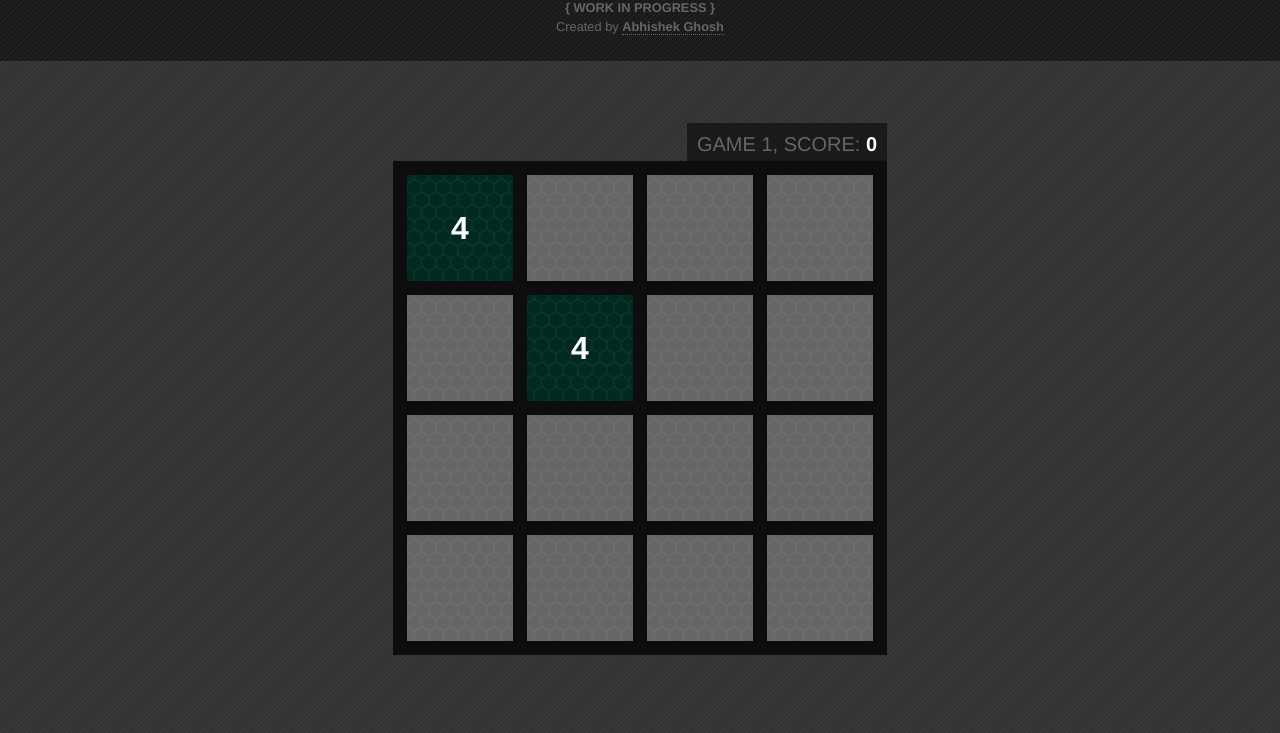
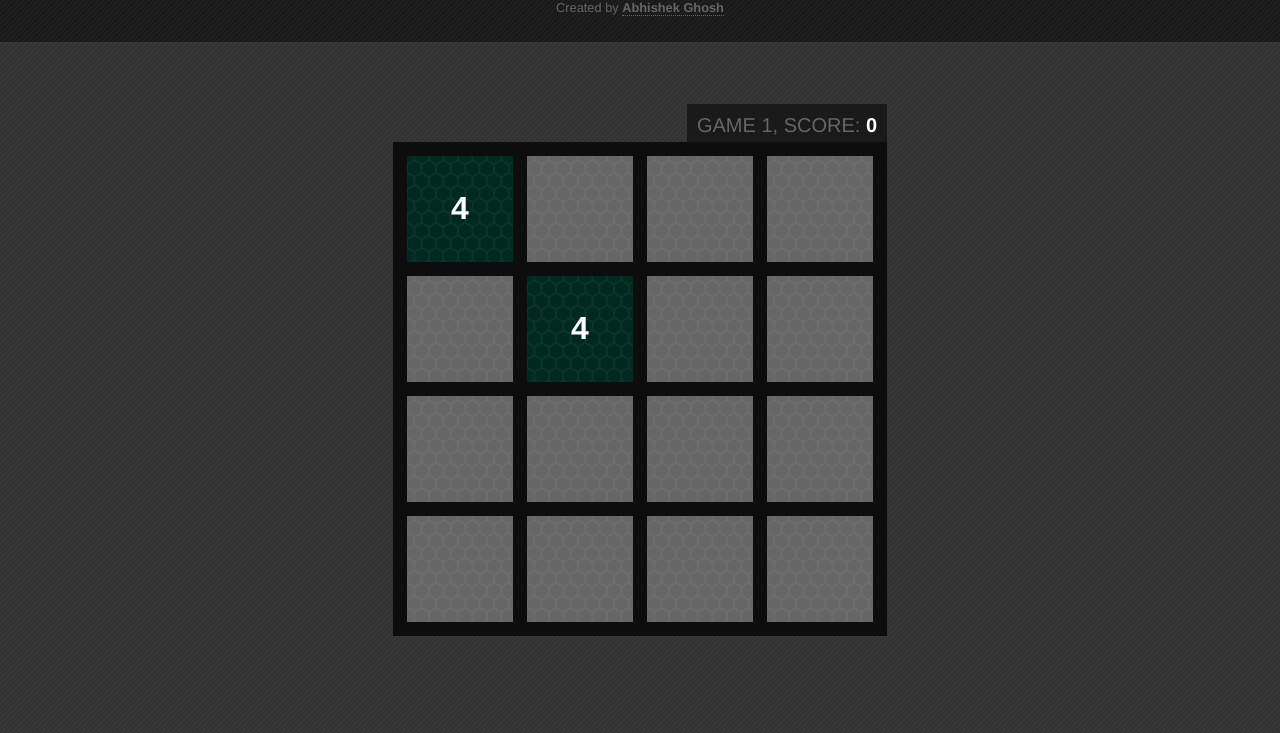
Before and after one commit to abhishekcghosh/RNGame, a plain HTML site: page index.html in a window 1280 px wide. Shown: the part 186-919 px from the top of the page. Drawn offline with Linux system fonts and the light colour scheme.

Commit message:
instructions updt

```diff
--- a/index.html
+++ b/index.html
@@ -17,8 +17,6 @@
 			<div class="headerSub2">{ FOR WHICH PEOPLE SEEM TO BE QUITE CRAZY RIGHT NOW }</div>
 		</div>
 		<div class="headerSub2">
-			<strong>{ WORK IN PROGRESS }</strong>
-			<br>
 			Created by <a target="_blank"  href="http://abhishekcghosh.github.io/">Abhishek Ghosh</a>
 
 		</div>
```
Also changed, not shown: 1 other file.
